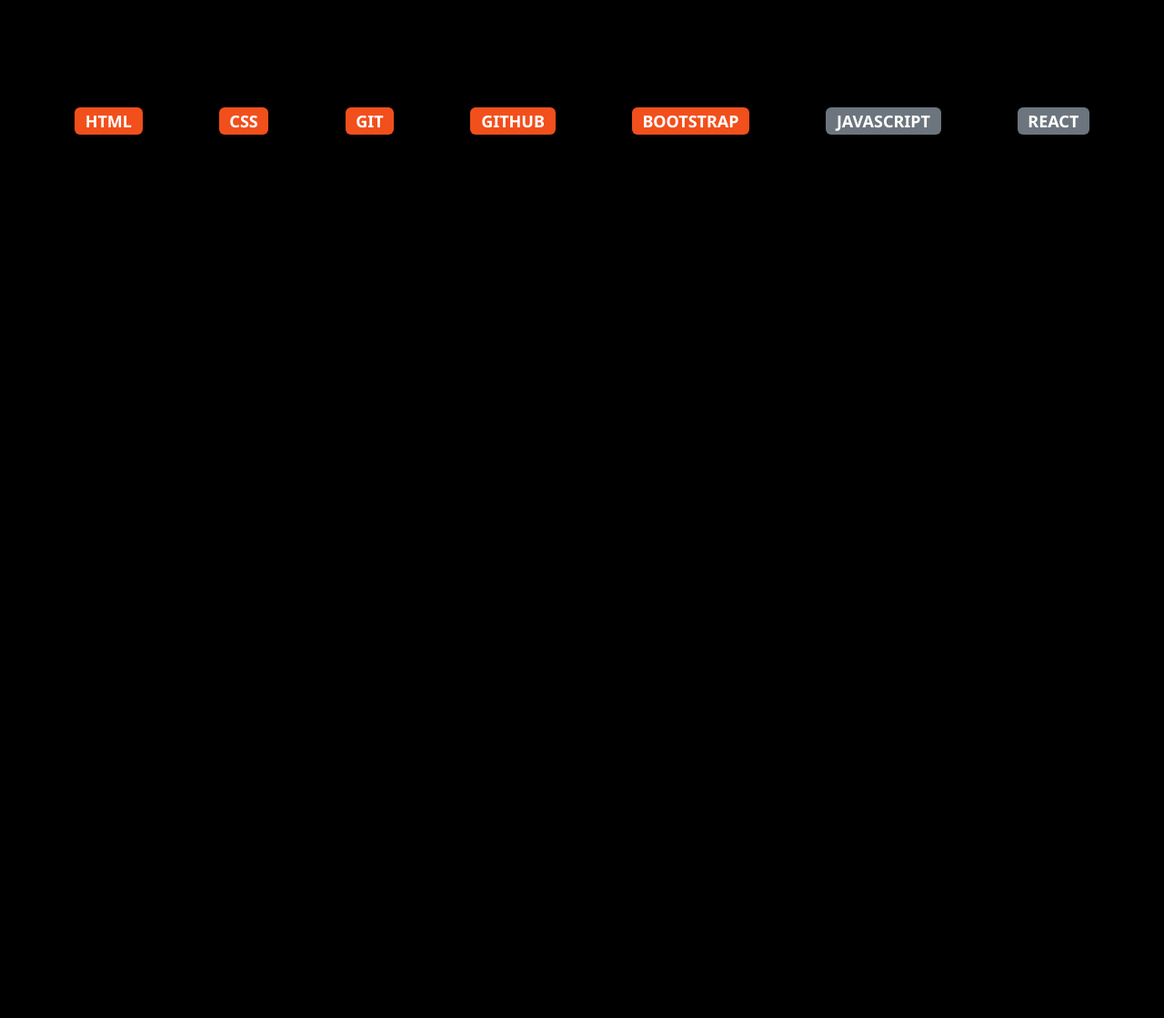
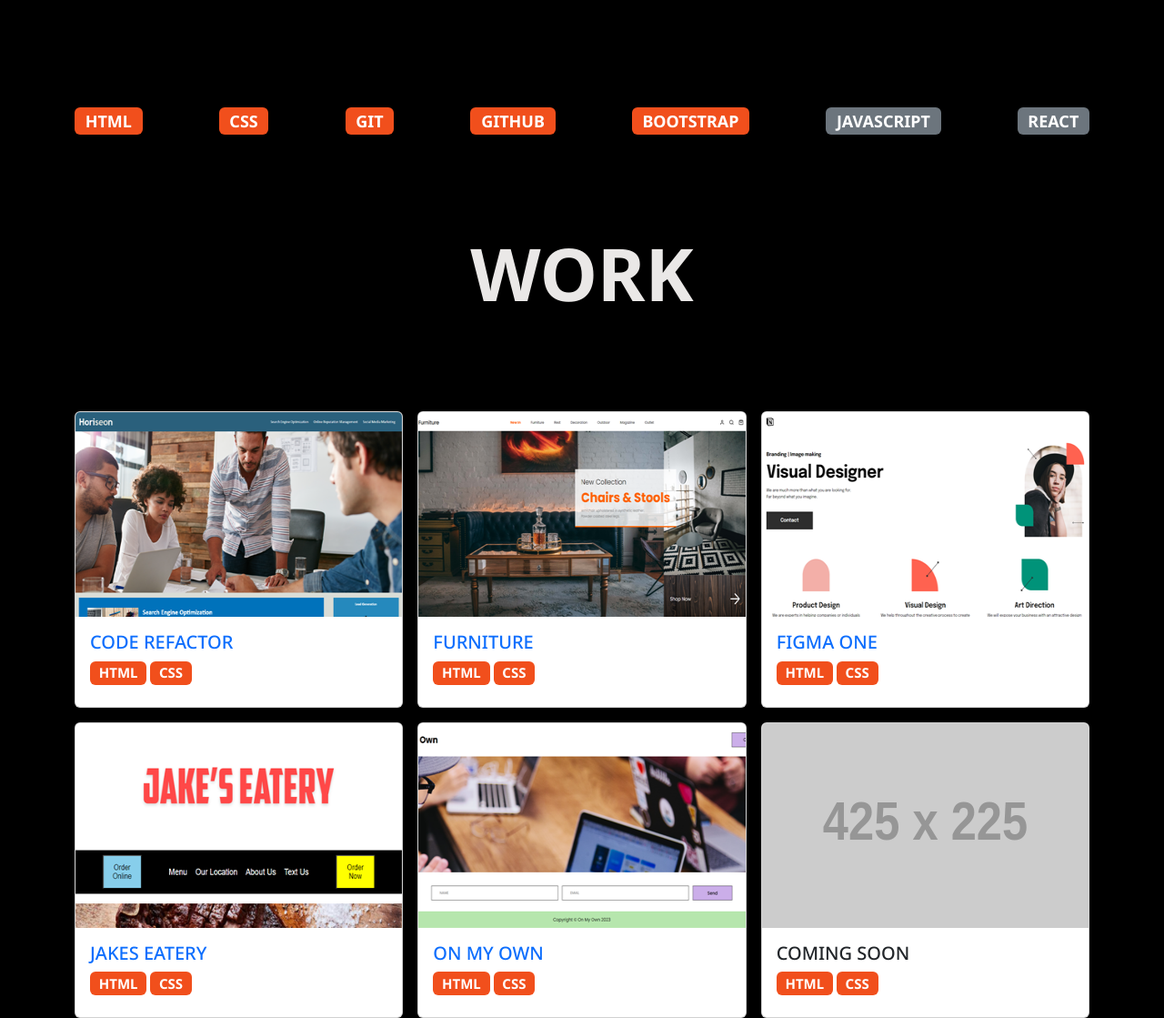
Before and after one commit to whybruno/bootstrap-portfolio, a plain HTML site: page index.html in a window 1280 px wide. Shown: the part 511-1630 px from the top of the page at 91% size. Before the commit the page ends 800 px from the top, so only its background shows below. Drawn offline with nearby package versions, Linux system fonts and the light colour scheme; placeholder pictures from the web are drawn by us.

Commit message:
Add #work to index.html

```diff
--- a/index.html
+++ b/index.html
@@ -79,6 +79,128 @@
     </div>
   </section>
 
+  <!-- WORK -->
+  <section id="work">
+    <div class="container">
+      <div class="row">
+        <div class="py-5 my-5 text-center">
+          <h2 class="display-5 fw-bold">WORK</h2>
+        </div>
+      </div>
+
+      <div class="row row-cols-1 row-cols-sm-2 row-cols-md-3 g-3">
+        <!-- CARD-1 -->
+        <div class="col">
+          <div class="card shadow-sm">
+            <a href="https://whybruno.github.io/code-refactor">
+              <img class="bd-placeholder-img card-img-top" src="./assets/images/code-refactor.png" width="100%" height="225" <rect width="100%" height="100%" fill="#55595c"/></img>
+              <div class="card-body">
+                <h5 class="card-title">CODE REFACTOR</h5>
+                <div class="d-flex justify-content-between align-items-center">
+                  <div class="btn-group">
+                    <h5><span class="badge me-1 bg-color-2">HTML</span></h5>
+                    <h5><span class="badge me-1 bg-color-2">CSS</span></h5>
+                  </div>
+                </div>
+              </div>
+            </a>
+          </div>
+        </div><!-- END OF CARD-1 -->
+
+        <!-- CARD-2 -->
+        <div class="col">
+          <div class="card shadow-sm">
+            <a href="https://whybruno.github.io/furniture-page">
+              <img class="bd-placeholder-img card-img-top" src="./assets/images/furniture.png" width="100%" height="225" <rect width="100%" height="100%" fill="#55595c"/></img>
+              <div class="card-body">
+                <h5 class="card-title">FURNITURE</h5>
+                <div class="d-flex justify-content-between align-items-center">
+                  <div class="btn-group">
+                    <h5><span class="badge me-1 bg-color-2">HTML</span></h5>
+                    <h5><span class="badge me-1 bg-color-2">CSS</span></h5>
+                  </div>
+                </div>
+              </div>
+            </a>
+          </div>
+        </div><!-- END OF CARD-2 -->
+
+        <!-- CARD-3 -->
+        <div class="col">
+          <div class="card shadow-sm">
+            <a href="https://whybruno.github.io/figma-one">
+              <img class="bd-placeholder-img card-img-top" src="./assets/images/figma-one.png" width="100%" height="225" <rect width="100%" height="100%" fill="#55595c"/></img>
+              <div class="card-body">
+                <h5 class="card-title">FIGMA ONE</h5>
+                <div class="d-flex justify-content-between align-items-center">
+                  <div class="btn-group">
+                    <h5><span class="badge me-1 bg-color-2">HTML</span></h5>
+                    <h5><span class="badge me-1 bg-color-2">CSS</span></h5>
+                  </div>
+                </div>
+              </div>
+            </a>
+          </div>
+        </div><!-- END OF CARD-3 -->
+
+        <!-- CARD-4 -->
+        <div class="col">
+          <div class="card shadow-sm">
+            <a href="https://whybruno.github.io/jakes-eatery">
+              <img class="bd-placeholder-img card-img-top" src="./assets/images/jakes-eatery.png" width="100%" height="225" <rect width="100%" height="100%" fill="#55595c"/></img>
+              <div class="card-body">
+                <h5 class="card-title">JAKES EATERY</h5>
+                <div class="d-flex justify-content-between align-items-center">
+                  <div class="btn-group">
+                    <h5><span class="badge me-1 bg-color-2">HTML</span></h5>
+                    <h5><span class="badge me-1 bg-color-2">CSS</span></h5>
+                  </div>
+                </div>
+              </div>
+            </a>
+          </div>
+        </div><!-- END OF CARD-4 -->
+
+        <!-- CARD-5 -->
+        <div class="col">
+          <div class="card shadow-sm">
+            <a href="https://whybruno.github.io/on-my-own">
+              <img class="bd-placeholder-img card-img-top" src="./assets/images/on-my-own.png" width="100%" height="225" <rect width="100%" height="100%" fill="#55595c"/></img>
+              <div class="card-body">
+                <h5 class="card-title">ON MY OWN</h5>
+                <div class="d-flex justify-content-between align-items-center">
+                  <div class="btn-group">
+                    <h5><span class="badge me-1 bg-color-2">HTML</span></h5>
+                    <h5><span class="badge me-1 bg-color-2">CSS</span></h5>
+                  </div>
+                </div>
+              </div>
+            </a>
+          </div>
+        </div><!-- END OF CARD-5 -->
+
+        <!-- CARD-6 -->
+        <div class="col">
+          <div class="card shadow-sm">
+            <img class="bd-placeholder-img card-img-top" src="https://placehold.co/425x225" width="100%" height="225" <rect width="100%" height="100%" fill="#55595c"/></img>
+            <div class="card-body">
+              <h5 class="card-title">COMING SOON</h5>
+              <div class="d-flex justify-content-between align-items-center">
+                <div class="btn-group">
+                  <h5><span class="badge me-1 bg-color-2">HTML</span></h5>
+                  <h5><span class="badge me-1 bg-color-2">CSS</span></h5>
+                </div>
+              </div>
+            </div>
+          </div>
+        </div><!-- END OF CARD-6 -->
+
+      </div>
+    </div>
+  </section>
+
+
+
   <main>
 
   </main>
```
